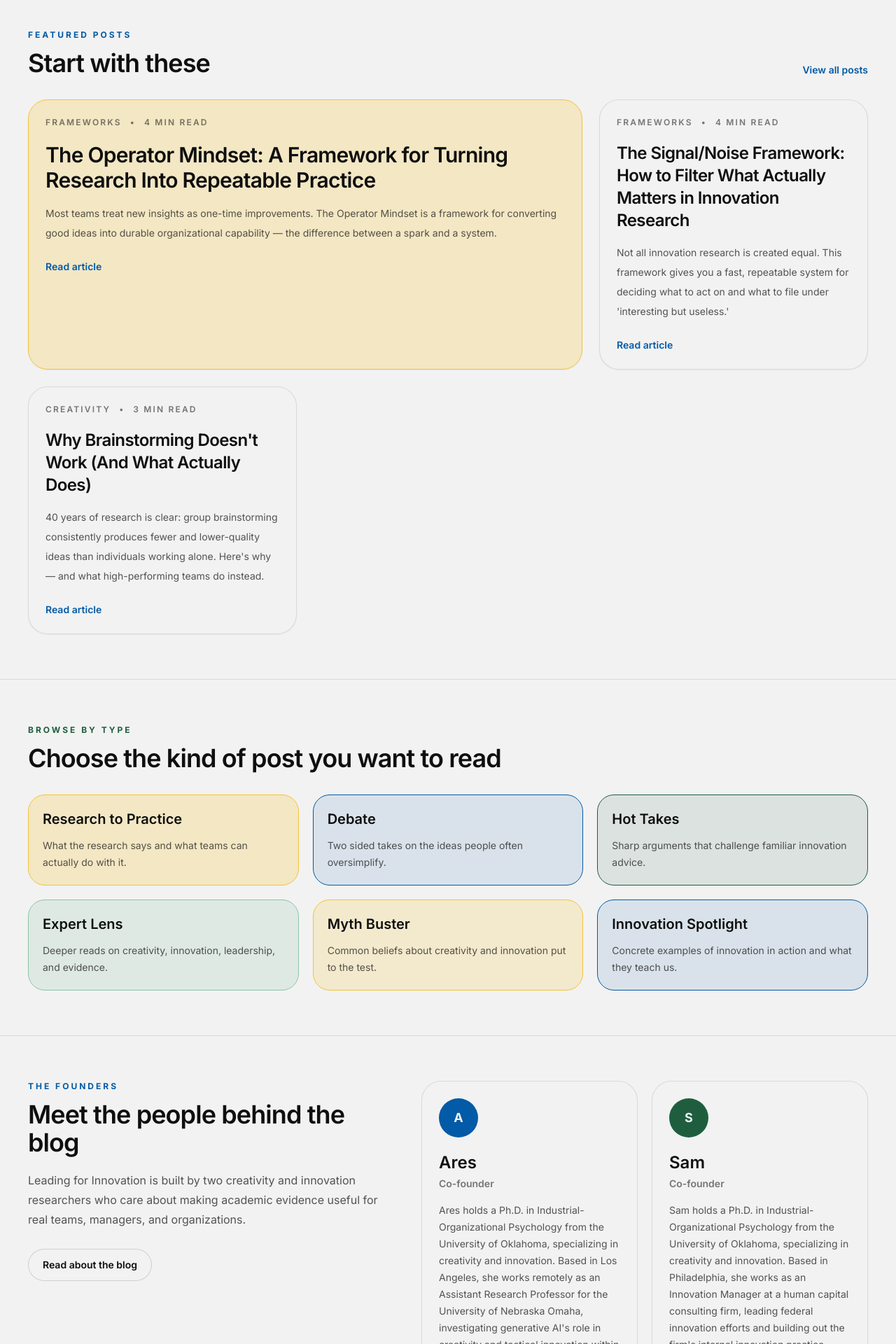
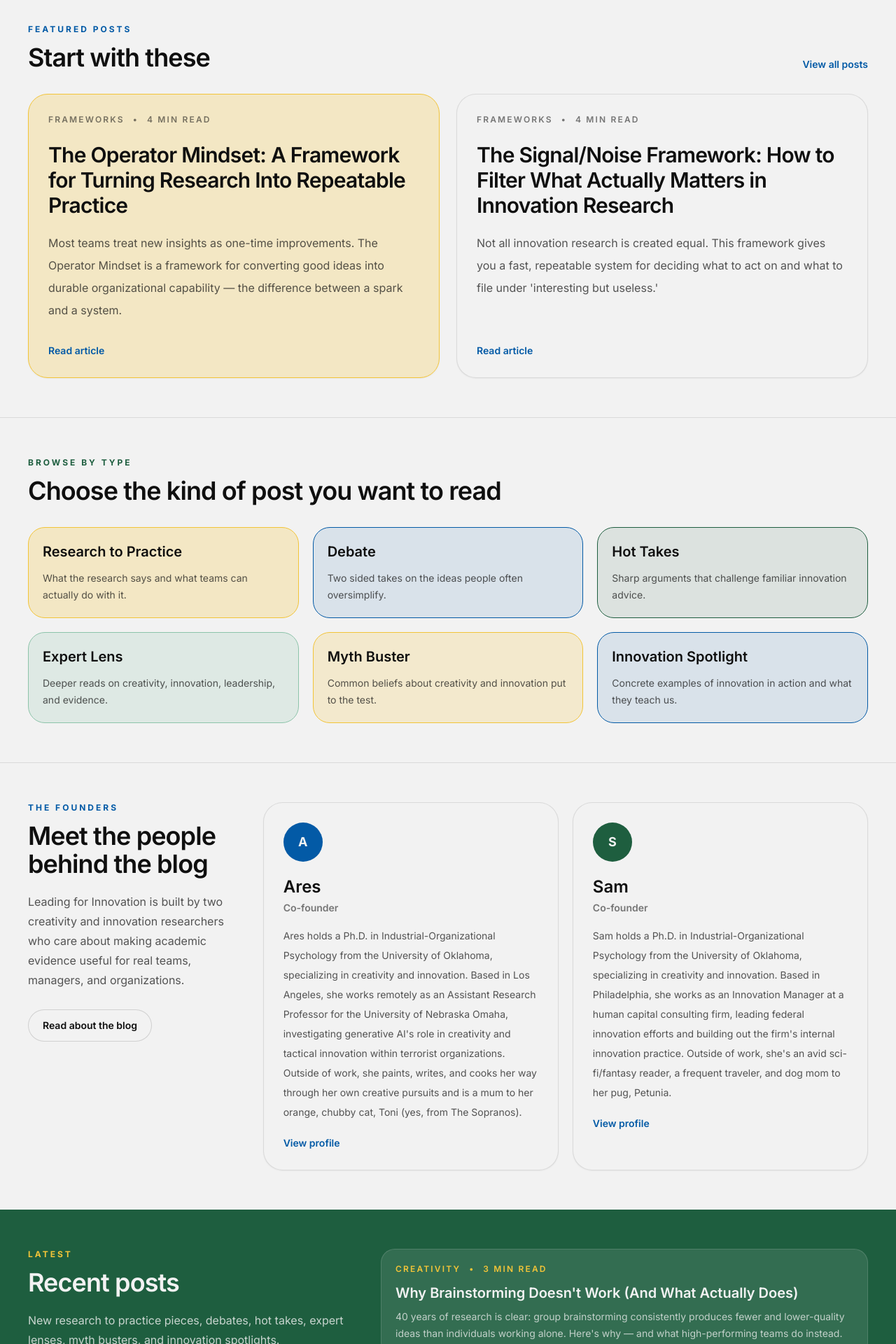
Before and after one commit to aresboiralopez9/leading-for-innovation, a Next.js app: page / in a window 1280 px wide. Shown: the part 740-2660 px from the top of the page at 70% size. Built offline with nearby package versions, Linux system fonts and the light colour scheme.

Commit message:
Refactor homepage layout and update LinkedIn link
Updated the layout and styling of the homepage, including adjustments to featured and latest posts sections, and modified the LinkedIn link.

```diff
--- a/src/app/page.tsx
+++ b/src/app/page.tsx
@@ -1,6 +1,8 @@
 import Link from 'next/link'
 import { getAllAuthors } from '@/lib/authors'
 import { getAllPosts } from '@/lib/posts'
+
+const leadingForInnovationLinkedIn = 'https://www.linkedin.com/company/leading-for-innovation/'
 
 const postTypes = [
   {
@@ -45,8 +47,8 @@ export default function HomePage() {
   const posts = getAllPosts()
   const authors = getAllAuthors()
 
-  const featuredPosts = posts.slice(0, 3)
-  const latestPosts = posts.slice(3, 7)
+  const featuredPosts = posts.slice(0, 2)
+  const latestPosts = posts.slice(2, 5)
 
   return (
     <main className="min-h-screen bg-canvas text-ink">
@@ -125,7 +127,7 @@ export default function HomePage() {
       </section>
 
       {featuredPosts.length > 0 && (
-        <section className="mx-auto max-w-7xl px-6 py-16 md:px-10">
+        <section className="mx-auto max-w-7xl px-6 py-14 md:px-10">
           <div className="mb-8 flex flex-col justify-between gap-4 md:flex-row md:items-end">
             <div>
               <p className="text-xs font-bold uppercase tracking-[0.25em] text-lfi-blue">
@@ -142,7 +144,7 @@ export default function HomePage() {
             </Link>
           </div>
 
-          <div className="grid gap-6 lg:grid-cols-3">
+          <div className="grid gap-6 md:grid-cols-2">
             {featuredPosts.map((post, index) => {
               const readingTimeLabel = `${post.readingTime} min read`
 
@@ -150,9 +152,9 @@ export default function HomePage() {
                 <Link
                   key={post.slug}
                   href={`/blog/${post.slug}`}
-                  className={`group rounded-[1.75rem] border p-6 shadow-sm transition hover:translate-y-[-3px] hover:shadow-xl ${
+                  className={`group flex min-h-[360px] flex-col rounded-[1.75rem] border p-7 shadow-sm transition hover:translate-y-[-3px] hover:shadow-xl ${
                     index === 0
-                      ? 'border-lfi-yellow bg-lfi-yellow/25 lg:col-span-2'
+                      ? 'border-lfi-yellow bg-lfi-yellow/25'
                       : 'border-ink/10 bg-lfi-white'
                   }`}
                 >
@@ -162,21 +164,15 @@ export default function HomePage() {
                     <span>{readingTimeLabel}</span>
                   </div>
 
-                  <h3
-                    className={
-                      index === 0
-                        ? 'mt-5 text-3xl font-semibold tracking-tight'
-                        : 'mt-5 text-2xl font-semibold tracking-tight'
-                    }
-                  >
+                  <h3 className="mt-6 text-3xl font-semibold tracking-tight">
                     {post.title}
                   </h3>
 
-                  <p className="mt-4 text-sm leading-7 text-ink/70">
+                  <p className="mt-5 text-base leading-8 text-ink/70">
                     {post.excerpt}
                   </p>
 
-                  <div className="mt-6 text-sm font-semibold text-lfi-blue group-hover:underline">
+                  <div className="mt-auto pt-8 text-sm font-semibold text-lfi-blue group-hover:underline">
                     Read article
                   </div>
                 </Link>
@@ -187,7 +183,7 @@ export default function HomePage() {
       )}
 
       <section className="border-y border-ink/10 bg-lfi-white">
-        <div className="mx-auto max-w-7xl px-6 py-16 md:px-10">
+        <div className="mx-auto max-w-7xl px-6 py-14 md:px-10">
           <div className="mb-8">
             <p className="text-xs font-bold uppercase tracking-[0.25em] text-lfi-green">
               Browse by type
@@ -215,7 +211,7 @@ export default function HomePage() {
         </div>
       </section>
 
-      <section className="mx-auto grid max-w-7xl gap-10 px-6 py-16 md:px-10 lg:grid-cols-[0.9fr_1.1fr]">
+      <section className="mx-auto grid max-w-7xl gap-8 px-6 py-14 md:px-10 lg:grid-cols-[0.52fr_1.48fr]">
         <div>
           <p className="text-xs font-bold uppercase tracking-[0.25em] text-lfi-blue">
             The founders
@@ -242,7 +238,7 @@ export default function HomePage() {
             <Link
               key={author.id}
               href={`/about/${author.id}`}
-              className="group rounded-[1.75rem] border border-ink/10 bg-lfi-white p-6 shadow-sm transition hover:translate-y-[-3px] hover:shadow-xl"
+              className="group rounded-[1.75rem] border border-ink/10 bg-lfi-white p-7 shadow-sm transition hover:translate-y-[-3px] hover:shadow-xl"
             >
               <div
                 className={`flex h-14 w-14 items-center justify-center rounded-full ${author.color} text-lg font-bold text-lfi-white`}
@@ -256,7 +252,7 @@ export default function HomePage() {
                 {author.role}
               </p>
 
-              <p className="mt-4 text-sm leading-6 text-ink/70">
+              <p className="mt-4 text-sm leading-7 text-ink/70">
                 {author.bio}
               </p>
 
@@ -269,8 +265,8 @@ export default function HomePage() {
       </section>
 
       {latestPosts.length > 0 && (
-        <section className="bg-ink text-lfi-white">
-          <div className="mx-auto grid max-w-7xl gap-10 px-6 py-16 md:px-10 lg:grid-cols-[0.8fr_1.2fr]">
+        <section className="bg-lfi-green text-lfi-white">
+          <div className="mx-auto grid max-w-7xl gap-10 px-6 py-14 md:px-10 lg:grid-cols-[0.8fr_1.2fr]">
             <div>
               <p className="text-xs font-bold uppercase tracking-[0.25em] text-lfi-yellow">
                 Latest
@@ -280,7 +276,7 @@ export default function HomePage() {
                 Recent posts
               </h2>
 
-              <p className="mt-5 text-base leading-7 text-lfi-white/70">
+              <p className="mt-5 text-base leading-7 text-lfi-white/80">
                 New research to practice pieces, debates, hot takes, expert lenses, myth busters, and innovation spotlights.
               </p>
             </div>
@@ -293,7 +289,7 @@ export default function HomePage() {
                   <Link
                     key={post.slug}
                     href={`/blog/${post.slug}`}
-                    className="rounded-[1.25rem] border border-lfi-white/10 bg-lfi-white/5 p-5 transition hover:bg-lfi-white/10"
+                    className="rounded-[1.25rem] border border-lfi-white/15 bg-lfi-white/10 p-5 transition hover:bg-lfi-white/15"
                   >
                     <div className="flex flex-wrap gap-3 text-xs font-semibold uppercase tracking-[0.18em] text-lfi-yellow">
                       <span>{post.category}</span>
@@ -303,7 +299,7 @@ export default function HomePage() {
 
                     <h3 className="mt-3 text-xl font-semibold">{post.title}</h3>
 
-                    <p className="mt-2 text-sm leading-6 text-lfi-white/65">
+                    <p className="mt-2 text-sm leading-6 text-lfi-white/75">
                       {post.excerpt}
                     </p>
                   </Link>
@@ -314,7 +310,7 @@ export default function HomePage() {
         </section>
       )}
 
-      <section className="mx-auto max-w-7xl px-6 py-16 md:px-10">
+      <section className="mx-auto max-w-7xl px-6 pb-8 pt-10 md:px-10">
         <div className="rounded-[2rem] border border-lfi-yellow bg-lfi-yellow/25 p-8 md:p-10">
           <div className="grid gap-8 md:grid-cols-[1fr_auto] md:items-center">
             <div>
@@ -332,10 +328,12 @@ export default function HomePage() {
             </div>
 
             <Link
-              href="/about"
+              href={leadingForInnovationLinkedIn}
+              target="_blank"
+              rel="noopener noreferrer"
               className="rounded-full bg-ink px-6 py-3 text-sm font-semibold text-lfi-white transition hover:translate-y-[-1px] hover:shadow-lg"
             >
-              Meet Ares and Sam
+              Follow on LinkedIn
             </Link>
           </div>
         </div>
```
